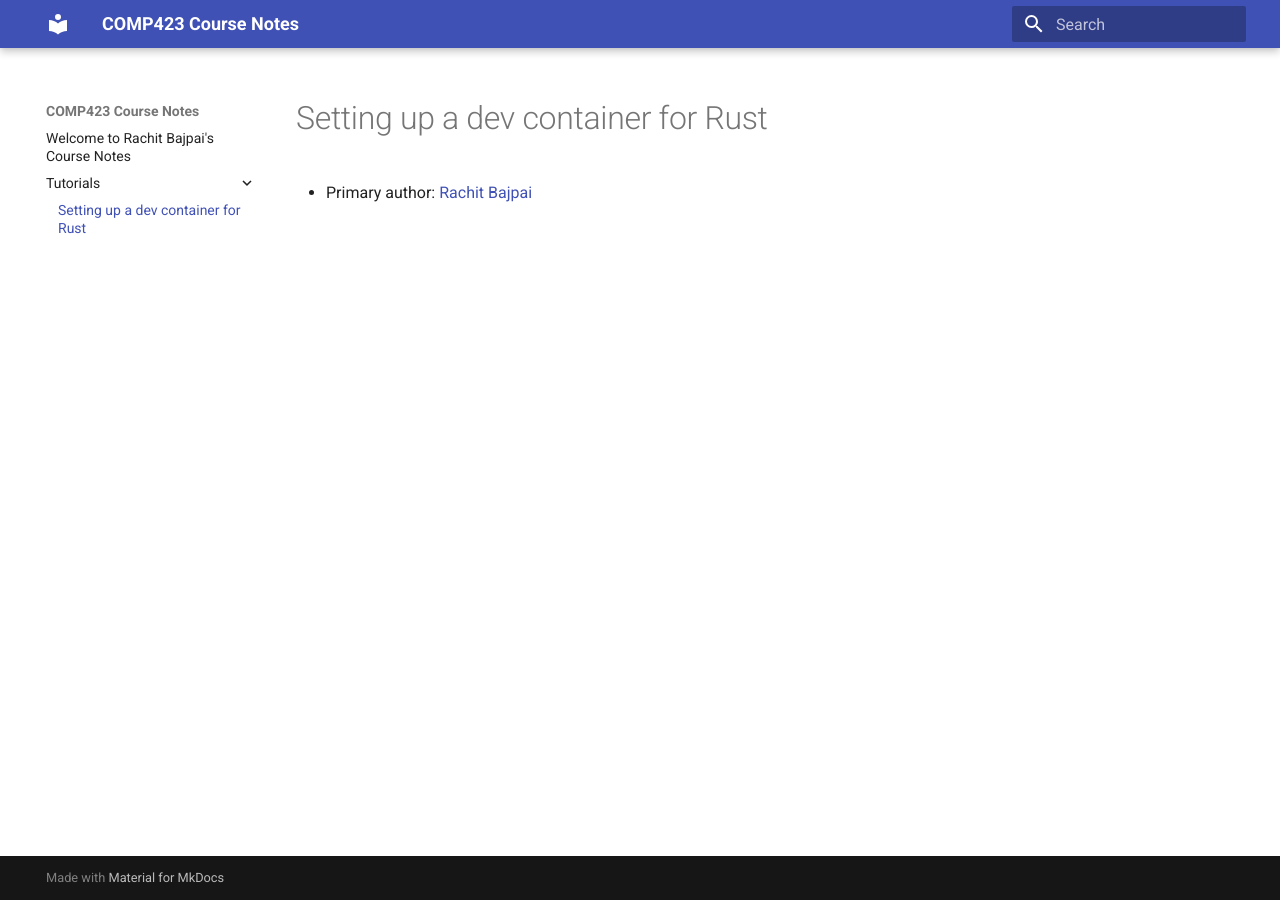
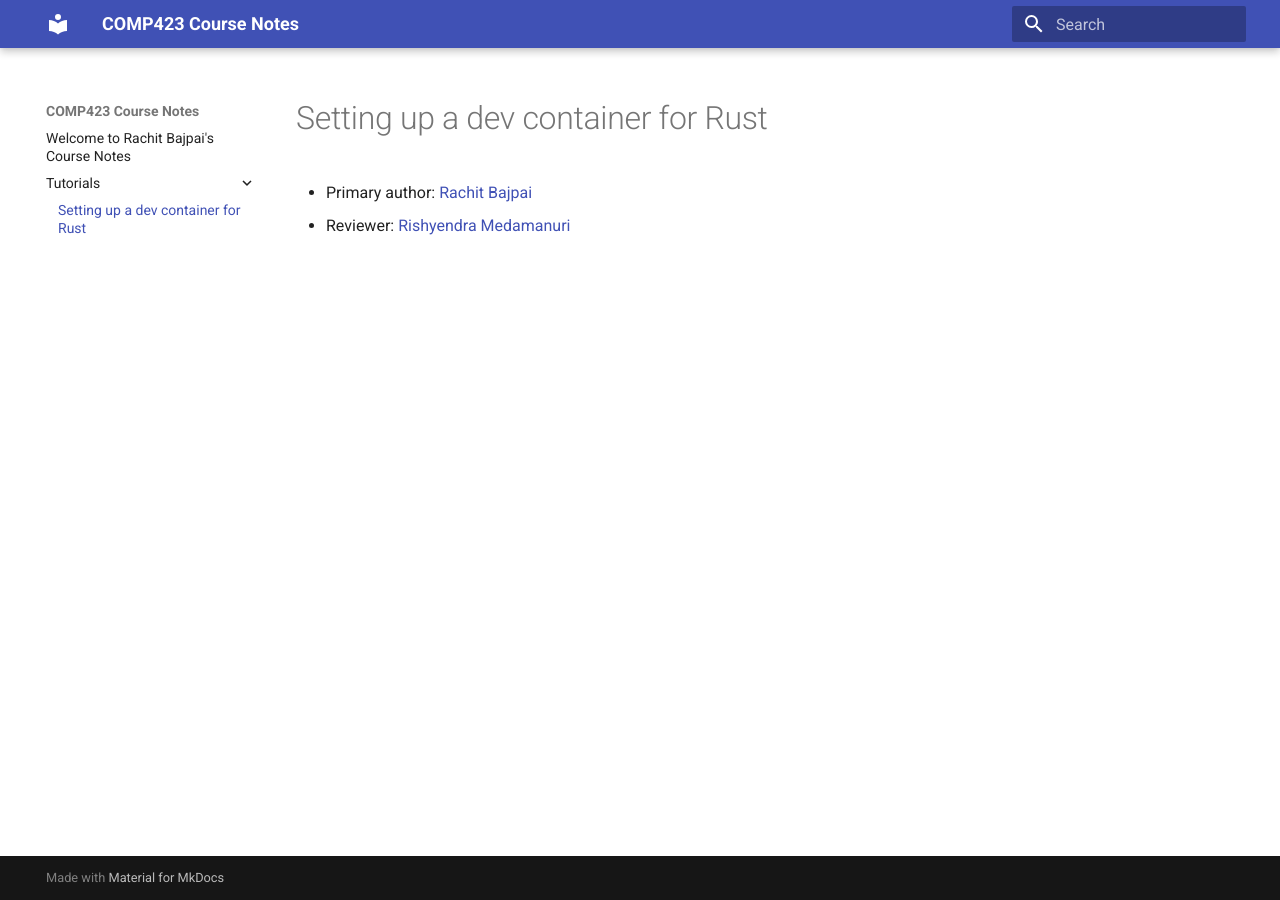
Before and after one commit to rbajpai-unc/comp423-course-notes, an MkDocs documentation site: the page built from docs/tutorials/rust-setup.md, in a window 1280 px wide. Built offline with MkDocs 1.6.1 and Material for MkDocs 9.7.7, drawn with Linux system fonts in a browser that asks for light colours.

Commit message:
adding reviewer info to rust tutorial

```diff
--- a/docs/tutorials/rust-setup.md
+++ b/docs/tutorials/rust-setup.md
@@ -1,3 +1,4 @@
 # Setting up a dev container for Rust
 
 * Primary author: [Rachit Bajpai](https://github.com/rbajpai-unc)
+* Reviewer: [Rishyendra Medamanuri](https://github.com/rishyendra333)
```
